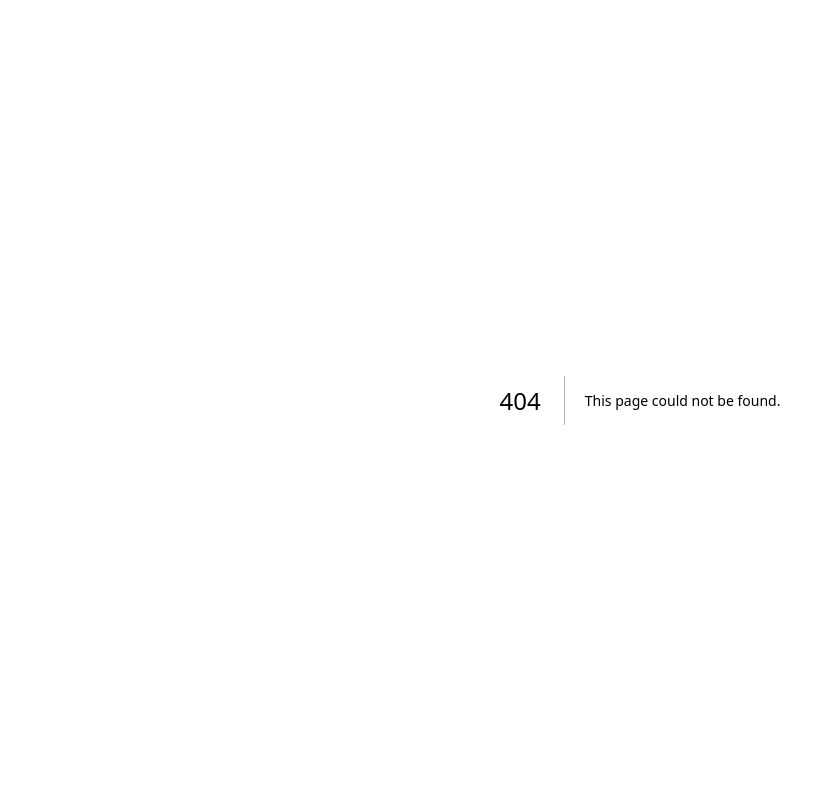
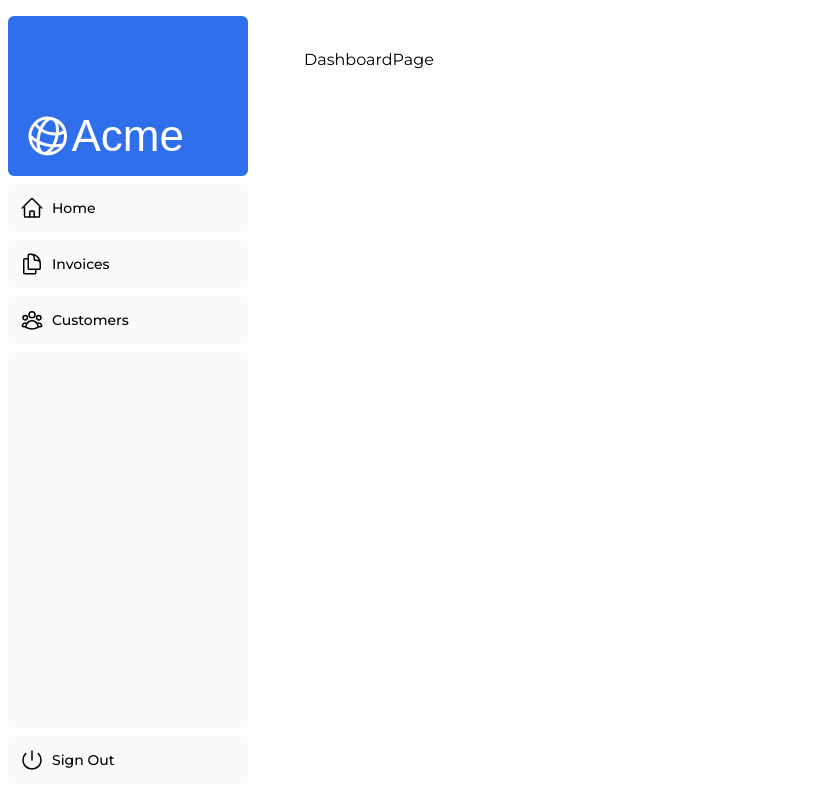
Before and after one commit to gustavostn/my-money, a Next.js app: page /dashboard in a window 1280 px wide. Before the commit this address had no page. Shown: the whole page, without its empty margins (0-835 px from the left). Built offline with nearby package versions, Linux system fonts and the light colour scheme; a web font is replaced by a local one.

Commit message:
feat: understanding file-system routing and creating dashboard and invoice page

```diff
--- /dev/null
+++ b/app/dashboard/customers/page.tsx
@@ -0,0 +1,5 @@
+import React from "react";
+
+export default function Page() {
+  return <p>Customers Page</p>;
+}
--- /dev/null
+++ b/app/dashboard/invoice/page.tsx
@@ -0,0 +1,5 @@
+import React from "react";
+
+export default function Page() {
+  return <p>Invoice Page</p>;
+}
--- /dev/null
+++ b/app/dashboard/layout.tsx
@@ -0,0 +1,12 @@
+import SideNav from "@/app/ui/dashboard/sidenav";
+
+export default function Layout({ children }: { children: React.ReactNode }) {
+  return (
+    <div className="flex h-screen flex-col md:flex-row md:overflow-hidden">
+      <div className="w-full flex-none md:w-64">
+        <SideNav />
+      </div>
+      <div className="flex-grow p-6 md:overflow-y-auto md:p-12">{children}</div>
+    </div>
+  );
+}
--- /dev/null
+++ b/app/dashboard/page.tsx
@@ -0,0 +1,5 @@
+import React from "react";
+
+export default function Page() {
+  return <p>DashboardPage</p>;
+}
```
